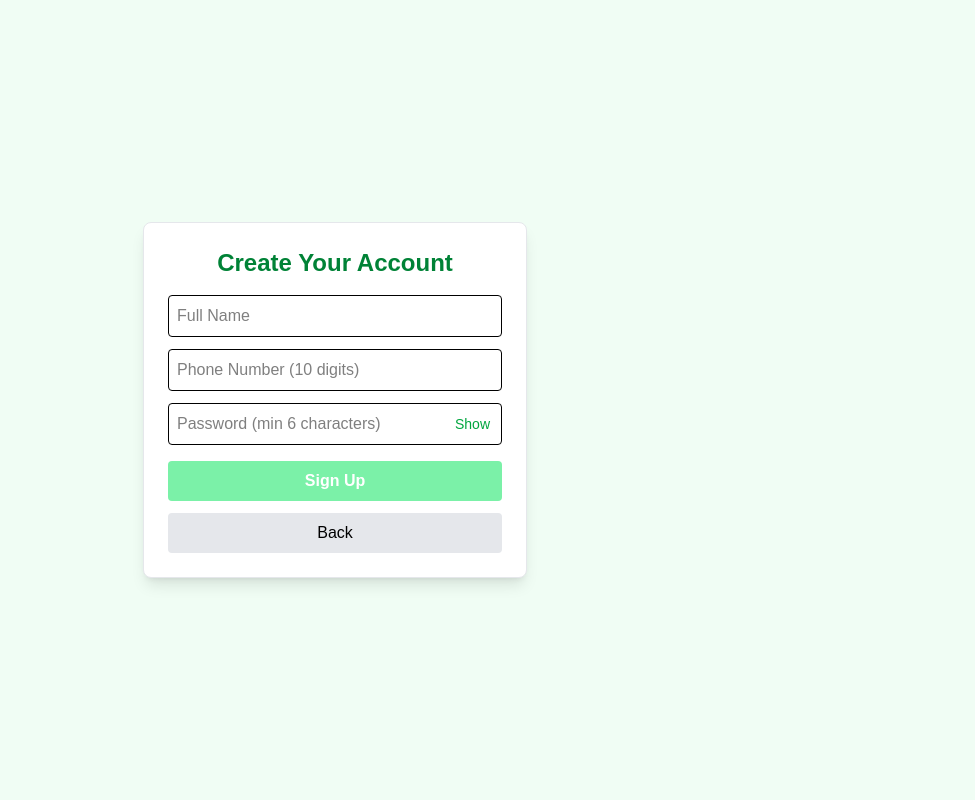
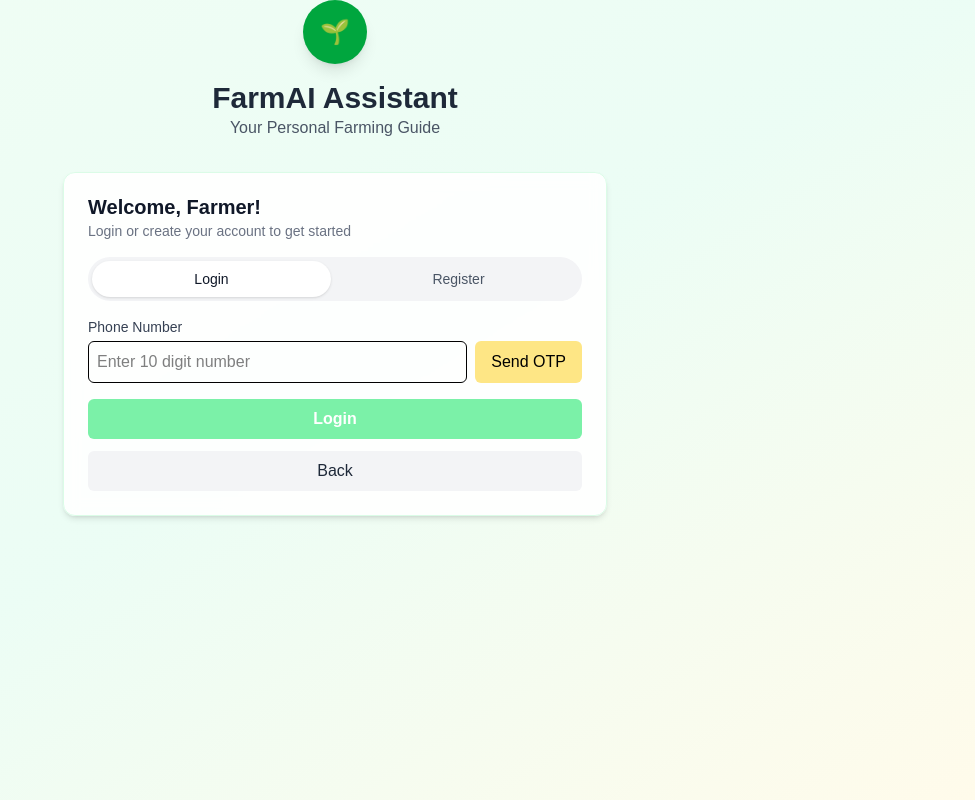
Before and after one commit to JaydipJoshi/Krishi_Sakha, a React (Vite) app in the folder frontend/: page / in a window 1280 px wide. Both pictures are taken after a click on the button "Get Started". Shown: the whole page, without its empty margins (305-1280 px from the left). Built offline with nearby package versions, Linux system fonts and the light colour scheme.

Commit message:
sign in page implemented

```diff
--- a/frontend/src/components/Signup.jsx
+++ b/frontend/src/components/Signup.jsx
@@ -1,34 +1,33 @@
 import { useState } from "react";
 
 export default function Signup({ setPage, setUser }) {
+  const [mode, setMode] = useState("login"); // 'login' | 'register'
   const [name, setName] = useState("");
   const [number, setNumber] = useState("");
   const [password, setPassword] = useState("");
   const [showPassword, setShowPassword] = useState(false);
+  const [otpSent, setOtpSent] = useState(false);
   const [error, setError] = useState("");
 
-  const validateForm = () => {
-    if (!name.trim() || !number.trim() || !password.trim()) {
-      setError("Please fill all fields.");
-      return false;
+  const validPhone = /^\d{10}$/.test(number);
+
+  const login = () => {
+    if (!validPhone) {
+      setError("Enter a valid 10 digit number.");
+      return;
     }
-    if (!/^\d{10}$/.test(number)) {
-      setError("Phone number must be 10 digits.");
-      return false;
-    }
-    if (password.length < 6) {
-      setError("Password must be at least 6 characters.");
-      return false;
-    }
-    return true;
+    const newUser = { name: name || "Farmer", number };
+    localStorage.setItem("krishi_user", JSON.stringify(newUser));
+    setUser(newUser);
+    setPage("dashboard");
   };
 
-  const handleSubmit = (e) => {
+  const register = (e) => {
     e.preventDefault();
     setError("");
-
-    if (!validateForm()) return;
-
+    if (!name.trim()) return setError("Please enter your full name.");
+    if (!validPhone) return setError("Phone number must be 10 digits.");
+    if (password.length < 6) return setError("Password must be at least 6 characters.");
     const newUser = { name: name.trim(), number: number.trim() };
     localStorage.setItem("krishi_user", JSON.stringify(newUser));
     setUser(newUser);
@@ -36,79 +35,137 @@ export default function Signup({ setPage, setUser }) {
   };
 
   return (
-    <div className="flex justify-center items-center min-h-screen bg-green-50">
-      <form
-        onSubmit={handleSubmit}
-        className="bg-white p-6 rounded-lg shadow-lg w-96 border border-gray-200"
+    <div className="min-h-screen flex flex-col items-center justify-start sm:justify-center bg-gradient-to-br from-green-50 via-emerald-50 to-amber-50">
+      <div className="mt-14 sm:mt-0 text-center px-4">
+        <div className="mx-auto w-16 h-16 rounded-full bg-green-600 text-white flex items-center justify-center shadow-lg">
+          <span className="text-2xl" aria-hidden>🌱</span>
+        </div>
+        <h1 className="mt-4 text-3xl font-bold text-gray-800">FarmAI Assistant</h1>
+        <p className="text-gray-600">Your Personal Farming Guide</p>
+      </div>
+
+      <div className="mt-8 w-full max-w-xl px-4">
+        <div className="bg-white/90 backdrop-blur rounded-xl border border-green-100 shadow-md overflow-hidden">
+          <div className="px-6 pt-5">
+            <h2 className="text-xl font-semibold text-gray-900">Welcome, Farmer!</h2>
+            <p className="text-sm text-gray-500 mb-4">Login or create your account to get started</p>
+            <div className="grid grid-cols-2 gap-2 bg-gray-100 p-1 rounded-full w-full sm:w-80">
+              <button
+                className={`py-2 rounded-full text-sm font-medium ${mode === "login" ? "bg-white shadow text-gray-900" : "text-gray-600"}`}
+                onClick={() => setMode("login")}
               >
-        <h2 className="text-2xl font-semibold mb-4 text-center text-green-700">
-          Create Your Account
-        </h2>
+                Login
+              </button>
+              <button
+                className={`py-2 rounded-full text-sm font-medium ${mode === "register" ? "bg-white shadow text-gray-900" : "text-gray-600"}`}
+                onClick={() => setMode("register")}
+              >
+                Register
+              </button>
+            </div>
+          </div>
 
           {error && (
-          <p className="text-red-600 mb-3 text-sm text-center font-medium">
-            {error}
-          </p>
+            <div className="px-6">
+              <p className="text-red-600 bg-red-50 border border-red-100 rounded-md px-3 py-2 text-sm mt-3">{error}</p>
+            </div>
           )}
 
-        {/* Name Field */}
+          {mode === "login" ? (
+            <div className="px-6 pb-6 pt-4">
+              <label className="block text-sm text-gray-700 mb-1">Phone Number</label>
+              <div className="flex gap-2">
+                <input
+                  type="tel"
+                  inputMode="numeric"
+                  placeholder="Enter 10 digit number"
+                  value={number}
+                  onChange={(e) => setNumber(e.target.value.replace(/[^\d]/g, ""))}
+                  className="flex-1 border rounded-md p-2 focus:outline-none focus:ring-2 focus:ring-green-500"
+                />
+                <button
+                  type="button"
+                  disabled={!validPhone}
+                  onClick={() => setOtpSent(true)}
+                  className={`px-4 rounded-md ${validPhone ? "bg-amber-300 hover:bg-amber-400" : "bg-amber-200 cursor-not-allowed"}`}
+                >
+                  {otpSent ? "OTP Sent" : "Send OTP"}
+                </button>
+              </div>
+              <button
+                onClick={login}
+                className={`mt-4 w-full py-2 rounded-md text-white font-semibold ${validPhone ? "bg-green-600 hover:bg-green-700" : "bg-green-300 cursor-not-allowed"}`}
+                disabled={!validPhone}
+              >
+                Login
+              </button>
+              <button
+                type="button"
+                onClick={() => setPage("home")}
+                className="mt-3 w-full py-2 rounded-md bg-gray-100 text-gray-800 hover:bg-gray-200"
+              >
+                Back
+              </button>
+            </div>
+          ) : (
+            <form onSubmit={register} className="px-6 pb-6 pt-4">
+              <div className="grid grid-cols-1 gap-3">
+                <div>
+                  <label className="block text-sm text-gray-700 mb-1">Full Name</label>
                   <input
                     type="text"
-          placeholder="Full Name"
+                    placeholder="e.g., Ramesh Kumar"
                     value={name}
                     onChange={(e) => setName(e.target.value)}
-          className="w-full mb-3 p-2 border rounded focus:outline-none focus:ring-2 focus:ring-green-400"
+                    className="w-full border rounded-md p-2 focus:outline-none focus:ring-2 focus:ring-green-500"
                   />
-
-        {/* Phone Number Field */}
+                </div>
+                <div>
+                  <label className="block text-sm text-gray-700 mb-1">Phone Number</label>
                   <input
                     type="tel"
-          placeholder="Phone Number (10 digits)"
+                    inputMode="numeric"
+                    placeholder="10 digits"
                     value={number}
-          onChange={(e) => setNumber(e.target.value)}
-          className="w-full mb-3 p-2 border rounded focus:outline-none focus:ring-2 focus:ring-green-400"
+                    onChange={(e) => setNumber(e.target.value.replace(/[^\d]/g, ""))}
+                    className="w-full border rounded-md p-2 focus:outline-none focus:ring-2 focus:ring-green-500"
                   />
-
-        {/* Password Field */}
-        <div className="relative mb-4">
+                </div>
+                <div className="relative">
+                  <label className="block text-sm text-gray-700 mb-1">Password</label>
                   <input
                     type={showPassword ? "text" : "password"}
-            placeholder="Password (min 6 characters)"
+                    placeholder="Min 6 characters"
                     value={password}
                     onChange={(e) => setPassword(e.target.value)}
-            className="w-full p-2 border rounded focus:outline-none focus:ring-2 focus:ring-green-400"
+                    className="w-full border rounded-md p-2 pr-16 focus:outline-none focus:ring-2 focus:ring-green-500"
                   />
                   <button
                     type="button"
                     onClick={() => setShowPassword(!showPassword)}
-            className="absolute right-3 top-1/2 -translate-y-1/2 text-sm text-green-600 hover:underline"
+                    className="absolute right-2 bottom-2 text-sm text-green-700 px-2 py-1 rounded hover:bg-green-50"
                   >
                     {showPassword ? "Hide" : "Show"}
                   </button>
                 </div>
-
-        {/* Submit Button */}
+              </div>
               <button
                 type="submit"
-          disabled={!name || !number || !password}
-          className={`w-full py-2 rounded text-white font-semibold transition ${
-            !name || !number || !password
-              ? "bg-green-300 cursor-not-allowed"
-              : "bg-green-600 hover:bg-green-700"
-          }`}
+                className="mt-4 w-full py-2 rounded-md bg-green-600 text-white font-semibold hover:bg-green-700"
               >
-          Sign Up
+                Create Account
               </button>
-
-        {/* Back Button */}
               <button
                 type="button"
                 onClick={() => setPage("home")}
-          className="w-full mt-3 py-2 bg-gray-200 rounded text-black hover:bg-gray-300 transition"
+                className="mt-3 w-full py-2 rounded-md bg-gray-100 text-gray-800 hover:bg-gray-200"
               >
                 Back
               </button>
             </form>
+          )}
+        </div>
+      </div>
     </div>
   );
 }
```
Lines whose indentation alone changed are shown as unchanged.
